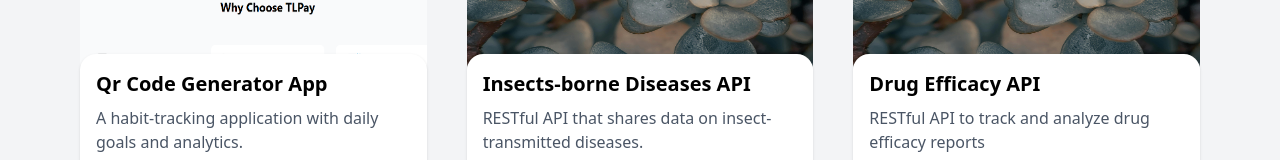
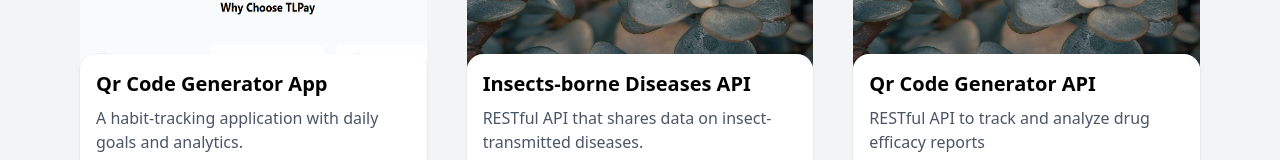
Before and after one commit to esitoxla/portfolio-third, a React (Vite) app: page /projects in a window 1280 px wide. Shown: the part 780-940 px from the top of the page. Built offline with nearby package versions, Linux system fonts and the light colour scheme.

Commit message:
updated about page

```diff
--- a/src/Data/projectData.js
+++ b/src/Data/projectData.js
@@ -41,14 +41,6 @@ const projectsData = [
     image: QrCodeImg,
     link: "https://esitoxla.github.io/todo-div/",
   },
-  // {
-  //   id: 5,
-  //   title: "Qr Code Generator API",
-  //   category: "api-development",
-  //   description: "RESTful API to track and analyze drug efficacy reports.",
-  //   image: textImg,
-  //   link: "https://esitoxla.github.io/todo-div/",
-  // },
   {
     id: 5,
     title: "Insects-borne Diseases API",
@@ -59,7 +51,7 @@ const projectsData = [
   },
   {
     id: 6,
-    title: "Drug Efficacy API",
+    title: "Qr Code Generator API",
     category: "api-development",
     description: "RESTful API to track and analyze drug efficacy reports",
     image: textImg,
--- a/src/pages/AboutPage.jsx
+++ b/src/pages/AboutPage.jsx
@@ -7,7 +7,7 @@ export default function AboutPage() {
     <div>
       <Background />
 
-      <div className='absolute top-[84rem] w-full'>
+      <div className='mt-6' >
         <Footer />
       </div>
     </div>
--- a/src/pages/Projects.jsx
+++ b/src/pages/Projects.jsx
@@ -6,12 +6,17 @@ import projectsData from "../Data/projectData"
 import heroImg from "../assets/images/hero.png"
 
 export default function Projects() {
+    //keeps track of which category is selected (default "all").
   const [filter, setFilter] = useState("all")
+
+  //keeps track of what the user typed in the search bar.
   const [searchTerm, setSearchTerm] = useState("")
 
   // Apply filter + search together
   const filteredProjects = projectsData.filter((p) => {
     const matchesCategory = filter === "all" || p.category === filter
+
+    //with this search is case insensitive, filter through title and description to see if it contains serach term
     const matchesSearch =
       p.title.toLowerCase().includes(searchTerm.toLowerCase()) ||
       p.description.toLowerCase().includes(searchTerm.toLowerCase())
```
